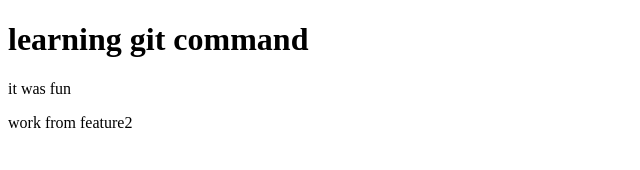
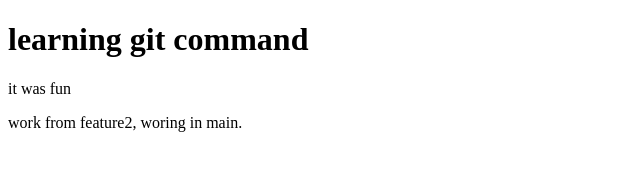
Before and after one commit to itzsanax/repo, a plain HTML site: page index.html in a window 1280 px wide. Shown: the whole page, without its empty margins (0-640 px from the left). Drawn offline with Linux system fonts and the light colour scheme.

Commit message:
resolving merge conflict

```diff
--- a/index.html
+++ b/index.html
@@ -8,6 +8,6 @@
 <body>
     <h1>learning git command</h1>
     <p>it was fun</p>
-    <p>work from feature2</p>
+    <p>work from feature2, woring in main.</p>
 </body>
 </html>
```
